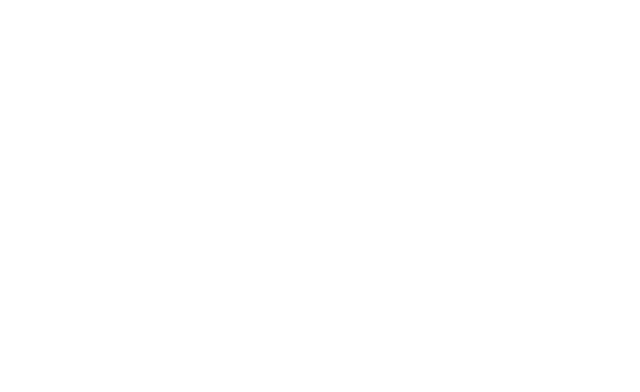
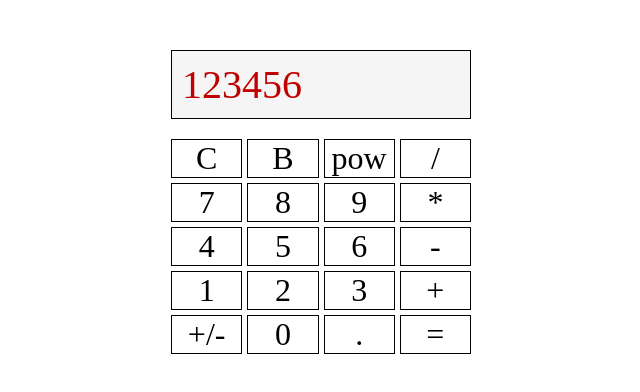
Before and after one commit to RimaSem/calculator, a plain HTML site: page index.html in a window 1280 px wide. Shown: the whole page, without its empty margins (319-959 px from the left). Drawn offline with Linux system fonts and the light colour scheme.

Commit message:
Create initial UI without functions

```diff
--- a/index.html
+++ b/index.html
@@ -9,6 +9,40 @@
     <title>Calculator</title>
   </head>
   <body>
-    <script></script>
+    <div class="container">
+      <div class="display">123456</div>
+      <div class="buttons">
+        <div class="btn-row">
+          <div class="btn clear">C</div>
+          <div class="btn back">B</div>
+          <div class="btn pow">pow</div>
+          <div class="btn divide">/</div>
+        </div>
+        <div class="btn-row">
+          <div class="btn seven">7</div>
+          <div class="btn eight">8</div>
+          <div class="btn nine">9</div>
+          <div class="btn multiply">*</div>
+        </div>
+        <div class="btn-row">
+          <div class="btn four">4</div>
+          <div class="btn five">5</div>
+          <div class="btn six">6</div>
+          <div class="btn subtract">-</div>
+        </div>
+        <div class="btn-row">
+          <div class="btn one">1</div>
+          <div class="btn two">2</div>
+          <div class="btn three">3</div>
+          <div class="btn add">+</div>
+        </div>
+        <div class="btn-row">
+          <div class="btn plus-minus">+/-</div>
+          <div class="btn zero">0</div>
+          <div class="btn dot">.</div>
+          <div class="btn equals">=</div>
+        </div>
+      </div>
+    </div>
   </body>
 </html>
--- a/script.js
+++ b/script.js
@@ -27,6 +27,7 @@ function operate(operator, a, b) {
       break;
     case "/":
       return divide(a, b);
+      break;
     default:
       return "ERROR";
   }
--- a/styles.css
+++ b/styles.css
@@ -0,0 +1,42 @@
+body {
+  display: flex;
+  align-items: center;
+  justify-content: center;
+  margin-top: 50px;
+}
+
+.container {
+  width: 300px;
+}
+
+.display {
+  font-size: 40px;
+  border: 1px solid black;
+  background-color: rgb(245, 245, 245);
+  color: rgb(192, 1, 1);
+  padding: 10px;
+  margin-bottom: 20px;
+}
+
+.buttons {
+  display: flex;
+  flex-direction: column;
+  gap: 5px;
+}
+
+.btn-row {
+  display: flex;
+  gap: 5px;
+}
+
+.btn {
+  text-align: center;
+  font-size: 32px;
+  border: 1px solid black;
+  flex: 1;
+}
+
+.btn:hover {
+  cursor: pointer;
+  background-color: aliceblue;
+}
```
